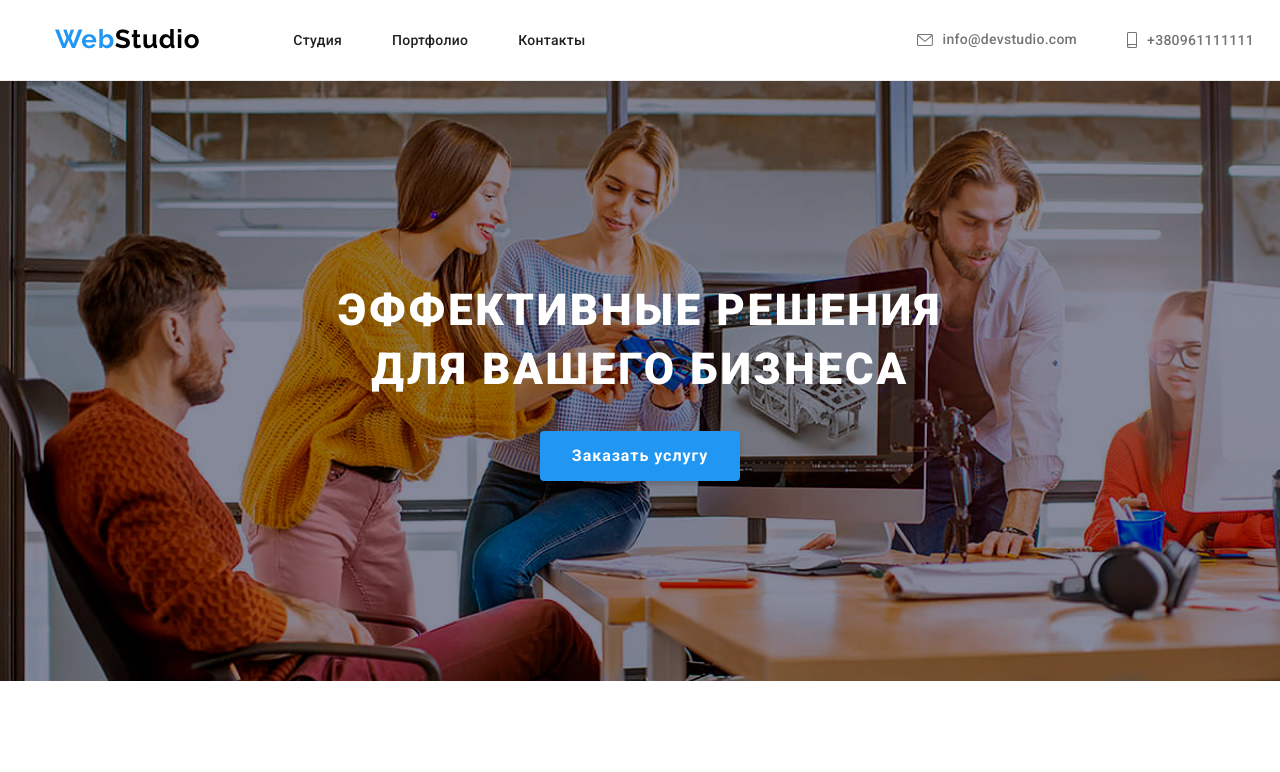
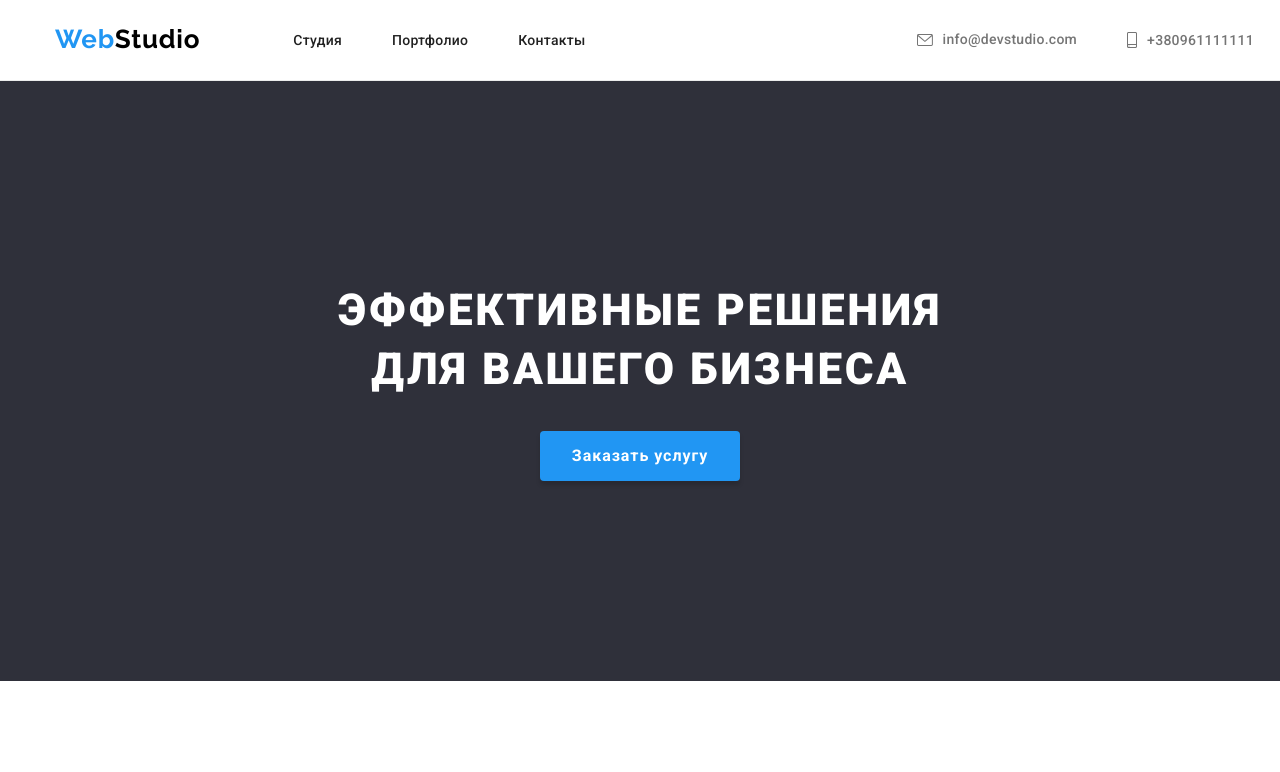
Before and after one commit to Mishka31/goit-markup-hw-03, a plain HTML site: page index.html in a window 1280 px wide. Shown: the top 772 px of the page. Drawn offline with nearby package versions, Linux system fonts and the light colour scheme.

Commit message:
deleted image-background

```diff
--- a/CSS/styles.css
+++ b/CSS/styles.css
@@ -114,14 +114,14 @@ a {
 }
 .hero-background {
   height: 600px;
-  max-width: 1600px;
+  /* max-width: 1600px; */
   left: 0px;
   top: 80px;
   margin-left: auto;
   margin-right: auto;
-  background-image: url(../images-main/background-hero.png);
+  /* background-image: url(../images-main/background-hero.png); */
   background-size: cover;
-  /* background: var(--hero-footer-background); */
+  background: var(--hero-footer-background);
   text-align: center;
   padding-top: 200px;
 }
@@ -348,7 +348,6 @@ a {
   margin-right: auto;
   margin-left: auto;
   padding: 0px;
-  width: 1200px;
   padding: 0px;
   margin: 0px;
   display: flex;
```
